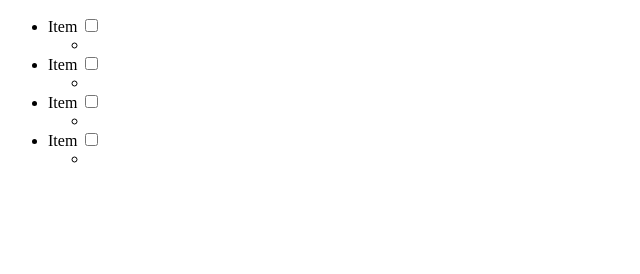
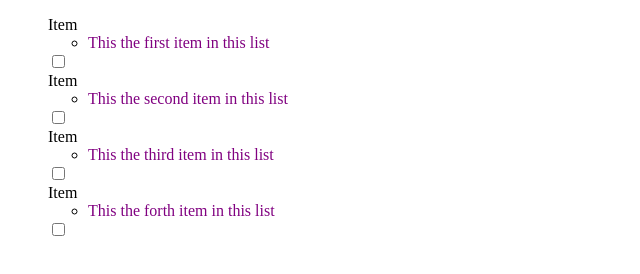
Before and after one commit to jripke74/fs-to-do-list, a plain HTML site: page index.html in a window 1280 px wide. Shown: the whole page, without its empty margins (0-640 px from the left). Drawn offline with Linux system fonts and the light colour scheme.

Commit message:
add todo list

```diff
--- a/index.html
+++ b/index.html
@@ -9,31 +9,47 @@
     <ul class="todo-list">
       <li>
         <label for="item">Item</label>
+        <ul class="sub-item">
+          <li>
+            <a class="sub-item-link" href="#target" target="_blank"
+              >This the first item in this list</a
+            >
+          </li>
+        </ul>
         <input type="checkbox" id="item" />
-        <ul class="sub-item">
-          <li><a href="#target"></a></li>
-        </ul>
       </li>
       <li>
         <label for="item">Item</label>
+        <ul class="sub-item">
+          <li>
+            <a class="sub-item-link" href="#target" target="_blank"
+              >This the second item in this list</a
+            >
+          </li>
+        </ul>
         <input type="checkbox" id="item" />
-        <ul class="sub-item">
-          <li><a href="#target"></a></li>
-        </ul>
       </li>
       <li>
         <label for="item">Item</label>
+        <ul class="sub-item">
+          <li>
+            <a class="sub-item-link" href="#target" target="_blank"
+              >This the third item in this list</a
+            >
+          </li>
+        </ul>
         <input type="checkbox" id="item" />
-        <ul class="sub-item">
-          <li><a href="#target"></a></li>
-        </ul>
       </li>
       <li>
         <label for="item">Item</label>
+        <ul class="sub-item">
+          <li>
+            <a class="sub-item-link" href="#target" target="_blank"
+              >This the forth item in this list</a
+            >
+          </li>
+        </ul>
         <input type="checkbox" id="item" />
-        <ul class="sub-item">
-          <li><a href="#target"></a></li>
-        </ul>
       </li>
     </ul>
   </body>
--- a/styles.css
+++ b/styles.css
@@ -0,0 +1,24 @@
+.todo-list {
+  list-style-type: none;
+}
+
+a {
+  color: purple;
+  text-decoration: none;
+}
+
+a:visited {
+  color: pink;
+}
+
+a:hover {
+  color: yellow;
+}
+
+a:focus {
+  outline: red;
+}
+
+a:active {
+  color: green;
+}
```
